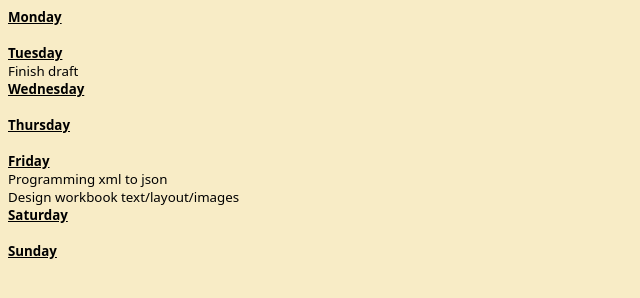
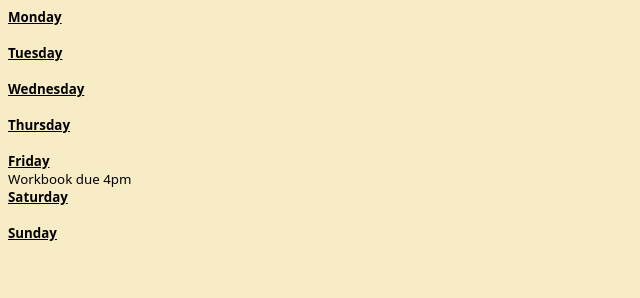
Before and after one commit to Yachty8/todo, a plain HTML site: page index.html in a window 1280 px wide. Shown: the whole page, without its empty margins (0-640 px from the left). Drawn offline with Linux system fonts and the light colour scheme.

Commit message:
Saved: 2026-11-11 15:48:23

```diff
--- a/index.html
+++ b/index.html
@@ -10,12 +10,11 @@ li.checked::marker { content: "\2612"; }
 <p style="background-color: #F8ECC6; margin-top:0px; margin-bottom:0px; margin-left:0px; margin-right:0px; -qt-block-indent:0; text-indent:0px;"><span style=" font-weight:700; text-decoration: underline;">Monday</span></p>
 <p style="background-color: #F8ECC6;-qt-paragraph-type:empty; margin-top:0px; margin-bottom:0px; margin-left:0px; margin-right:0px; -qt-block-indent:0; text-indent:0px;"><br /></p>
 <p style="background-color: #F8ECC6; margin-top:0px; margin-bottom:0px; margin-left:0px; margin-right:0px; -qt-block-indent:0; text-indent:0px;"><span style=" font-weight:700; text-decoration: underline;">Tuesday</span></p>
-<p style="background-color: #F8ECC6; margin-top:0px; margin-bottom:0px; margin-left:0px; margin-right:0px; -qt-block-indent:0; text-indent:0px;">Finish draft</p>
+<p style="background-color: #F8ECC6;-qt-paragraph-type:empty; margin-top:0px; margin-bottom:0px; margin-left:0px; margin-right:0px; -qt-block-indent:0; text-indent:0px;"><br /></p>
 <p style="background-color: #F8ECC6; margin-top:0px; margin-bottom:0px; margin-left:0px; margin-right:0px; -qt-block-indent:0; text-indent:0px;"><span style=" font-weight:700; text-decoration: underline;">Wednesday</span></p>
 <p style="background-color: #F8ECC6;-qt-paragraph-type:empty; margin-top:0px; margin-bottom:0px; margin-left:0px; margin-right:0px; -qt-block-indent:0; text-indent:0px;"><br /></p>
 <p style="background-color: #F8ECC6; margin-top:0px; margin-bottom:0px; margin-left:0px; margin-right:0px; -qt-block-indent:0; text-indent:0px;"><span style=" font-weight:700; text-decoration: underline;">Thursday</span></p>
 <p style="background-color: #F8ECC6;-qt-paragraph-type:empty; margin-top:0px; margin-bottom:0px; margin-left:0px; margin-right:0px; -qt-block-indent:0; text-indent:0px;"><br /></p>
 <p style="background-color: #F8ECC6; margin-top:0px; margin-bottom:0px; margin-left:0px; margin-right:0px; -qt-block-indent:0; text-indent:0px;"><span style=" font-weight:700; text-decoration: underline;">Friday</span></p>
-<p style="background-color: #F8ECC6; margin-top:0px; margin-bottom:0px; margin-left:0px; margin-right:0px; -qt-block-indent:0; text-indent:0px;">Programming xml to json</p>
-<p style="background-color: #F8ECC6; margin-top:0px; margin-bottom:0px; margin-left:0px; margin-right:0px; -qt-block-indent:0; text-indent:0px;">Design workbook text/layout/images</p>
+<p style="background-color: #F8ECC6; margin-top:0px; margin-bottom:0px; margin-left:0px; margin-right:0px; -qt-block-indent:0; text-indent:0px;">Workbook due 4pm</p>
 <p style="background-color: #F8ECC6; margin-top:0px; margin-bottom:0px; margin-left:0px; margin-right:0px; -qt-block-indent:0; text-indent:0px;"><span style=" font-weight:700; text-decoration: underline;">Saturday</span><br /><br /><span style=" font-weight:700; text-decoration: underline;">Sunday</span><br /></p></body></html>
```
